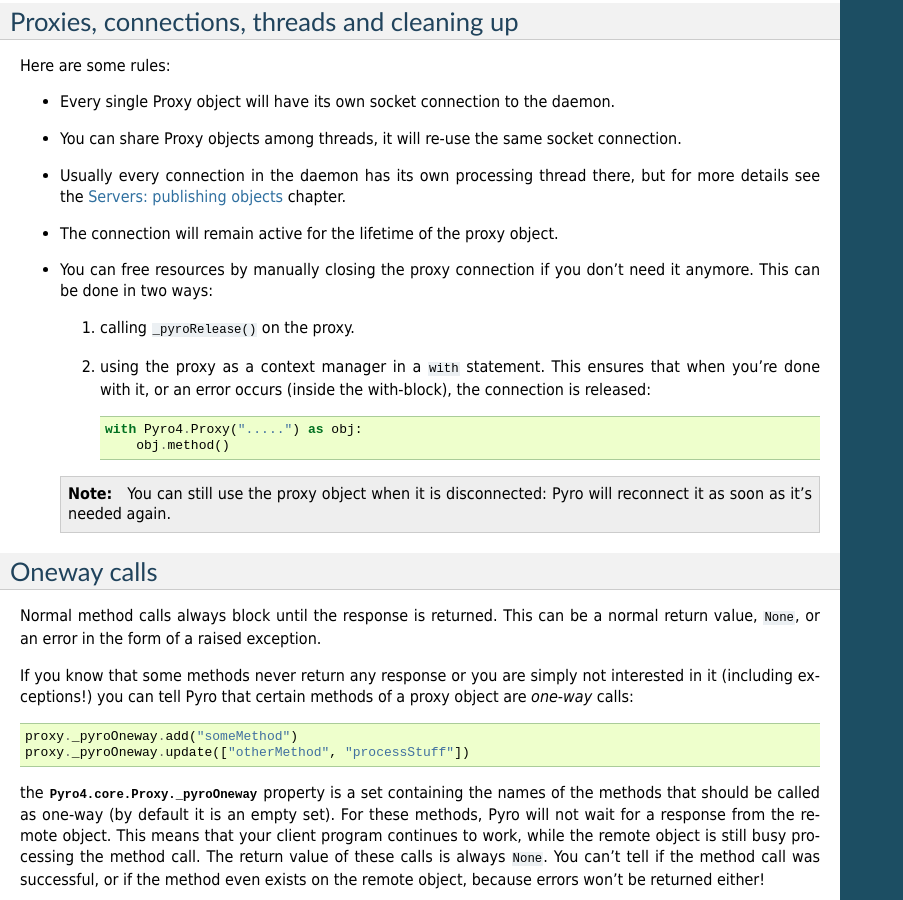
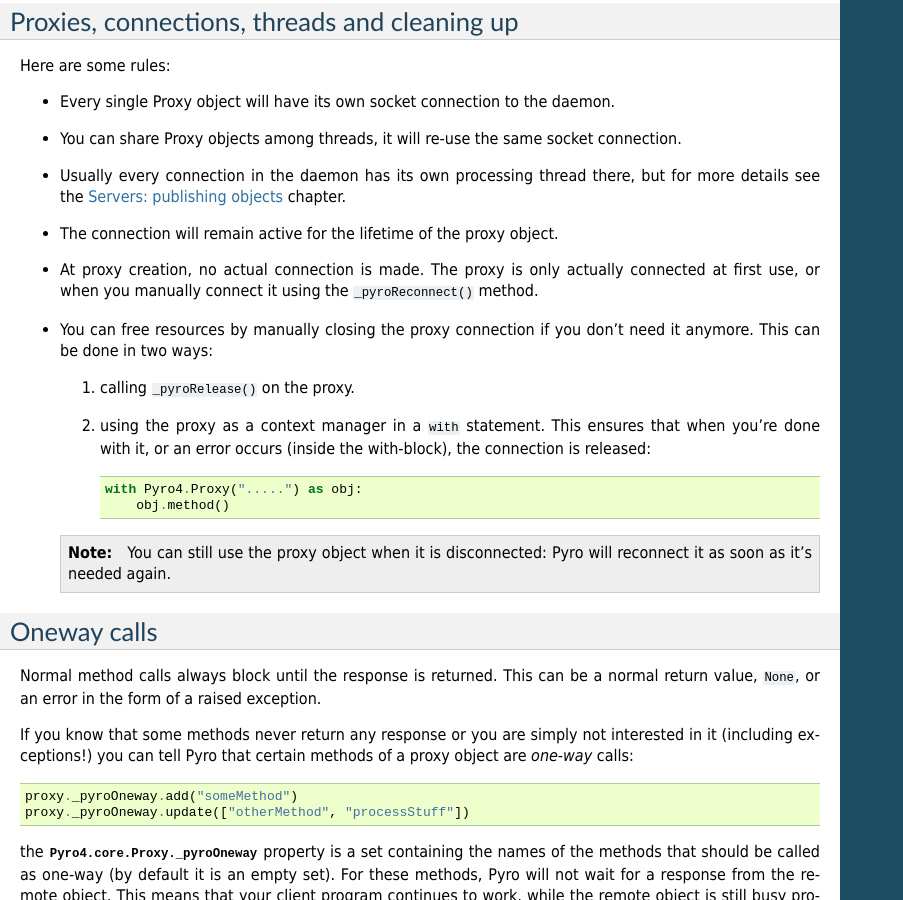
Before and after one commit to irmen/Pyro4, a Sphinx documentation site: the page built from docs/source/clientcode.rst, in a window 1280 px wide and 900 px high, scrolled down 2935 px. Shown: the whole window, without its empty margins (0-903 px from the left). Built offline with Sphinx 7.4.7, drawn with Linux system fonts in a browser that asks for light colours; the version number could not be read and is left out; some of the changed text lies outside the part shown.

Commit message:
added comment to docs about connecting new proxies

```diff
--- a/docs/source/clientcode.rst
+++ b/docs/source/clientcode.rst
@@ -168,6 +168,8 @@
 * You can share Proxy objects among threads, it will re-use the same socket connection.
 * Usually every connection in the daemon has its own processing thread there, but for more details see the :doc:`servercode` chapter.
 * The connection will remain active for the lifetime of the proxy object.
+* At proxy creation, no actual connection is made. The proxy is only actually connected at first use, or when you manually
+  connect it using the ``_pyroReconnect()`` method.
 * You can free resources by manually closing the proxy connection if you don't need it anymore.
   This can be done in two ways:
 
@@ -419,6 +421,9 @@
 
 See the :file:`autoreconnect` example for more details and some suggestions on how to do this.
 
+The ``_pyroReconnect()`` method can also be used to force a newly created proxy to connect immediately,
+rather than on first use.
+
 Proxy sharing
 -------------
 Due to internal locking you can freely share proxies among threads.
```
